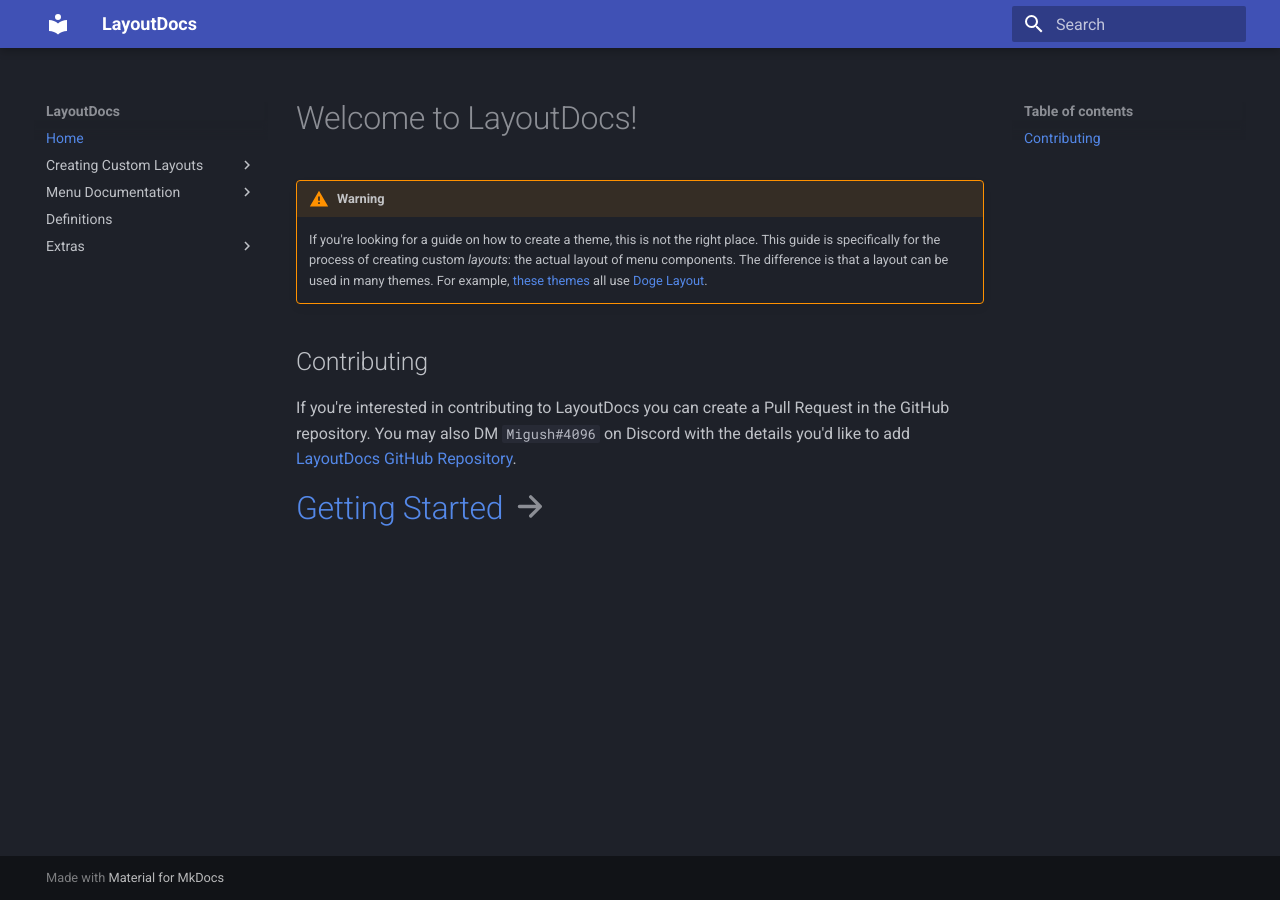
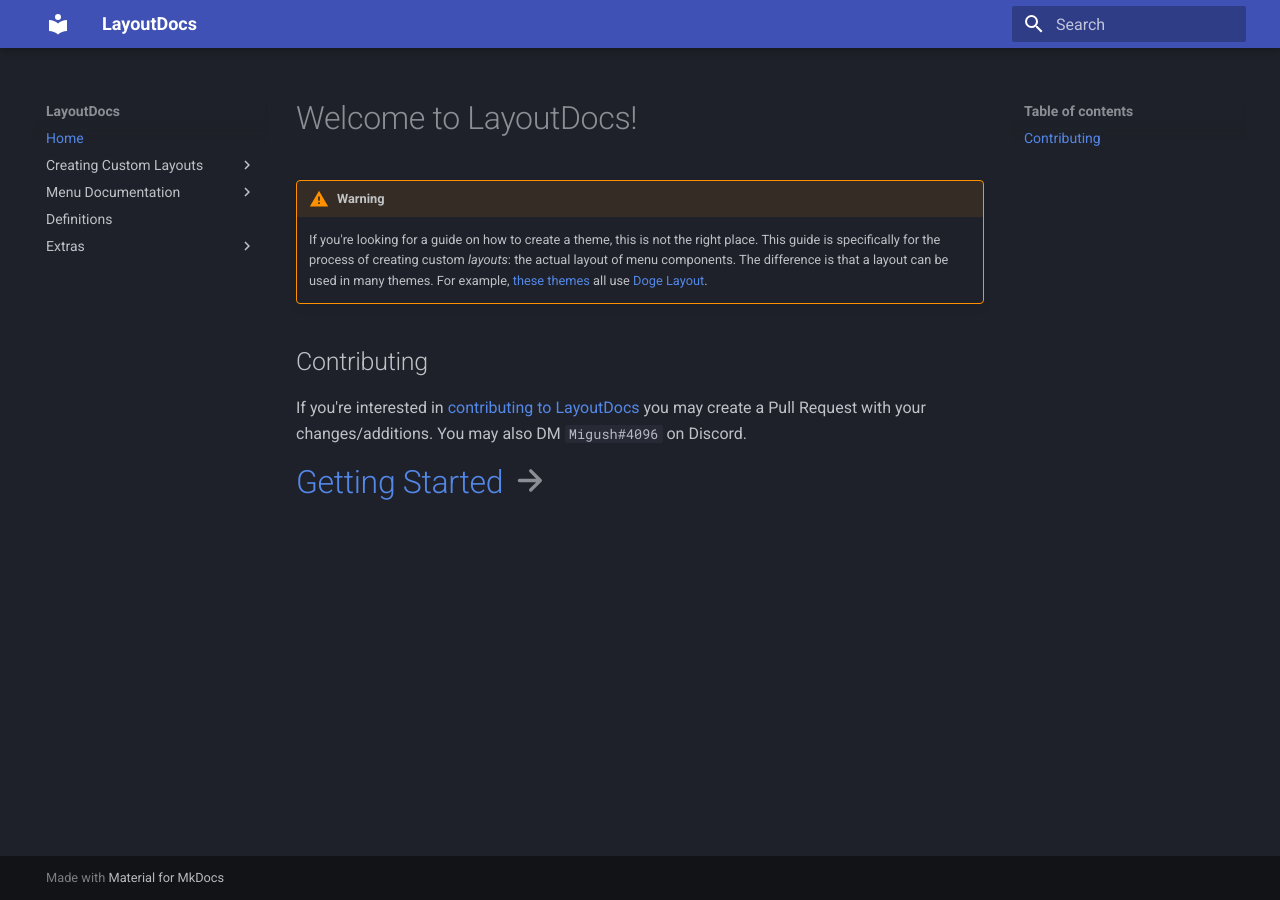
Before and after one commit to ThemezerNX/LayoutDocs, an MkDocs documentation site: the page built from docs/index.md, in a window 1280 px wide. Built offline with MkDocs 1.6.1 and Material for MkDocs 9.7.7, drawn with Linux system fonts in a browser that asks for light colours.

```diff
--- a/docs/index.md
+++ b/docs/index.md
@@ -6,7 +6,7 @@
 
 ## Contributing
 
-If you're interested in contributing to LayoutDocs you can create a Pull Request in the GitHub repository.
-You may also DM `Migush#4096` on Discord with the details you'd like to add [LayoutDocs GitHub Repository](https://github.com/ThemezerNX/LayoutDocs).
+If you're interested in [contributing to LayoutDocs](https://github.com/ThemezerNX/LayoutDocs) you may create a Pull Request with your changes/additions.
+You may also DM `Migush#4096` on Discord.
 
 # [Getting Started](guide/index.md) :octicons-arrow-right-16:
```
Also changed, not shown: docs/extras/guides.md (+1 -0 lines).
